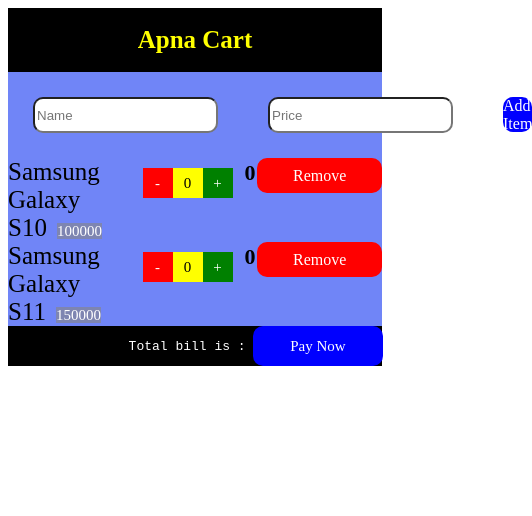
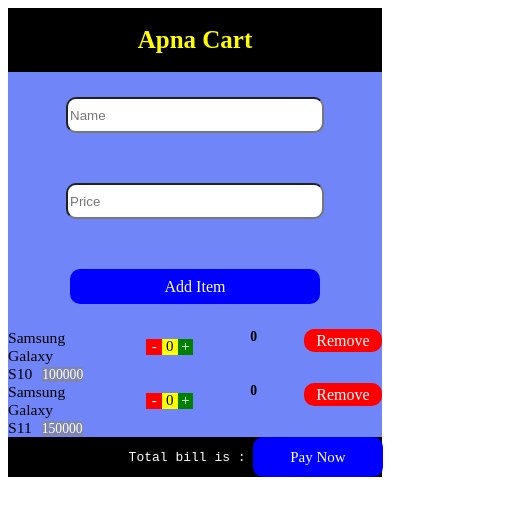
Before and after one commit to Khizarali07/Cart, a React (Create React App) app: page / in a window 390 px wide. Shown: the top 516 px of the page, 532 px wide, since content can reach past the window. Built offline with nearby package versions, Linux system fonts and the light colour scheme.

Commit message:
Update ProductList.css

```diff
--- a/src/mycomponents/componentscss/ProductList.css
+++ b/src/mycomponents/componentscss/ProductList.css
@@ -1,8 +1,9 @@
+@media (min-width:600px) {
     #main {
         width: 100%;
         height: 100%;
         display: flex;
-    align-items:flex-start;
+        align-items: flex-start;
         justify-content: space-evenly;
         background-color: rgb(112, 133, 247);
         color: white;
@@ -15,6 +16,7 @@
         border-radius: 10px;
         text-transform: capitalize;
     }
+
     #one {
         display: flex;
         width: 250px;
@@ -26,6 +28,7 @@
         justify-content: center;
         border-radius: 10px;
     }
+
     #one:hover {
         cursor: pointer;
         background-color: red;
@@ -36,7 +39,7 @@
         width: 100%;
         height: 100%;
         display: flex;
-    align-items:flex-start;
+        align-items: flex-start;
         justify-content: space-evenly;
         background-color: rgb(112, 133, 247);
         color: white;
@@ -47,6 +50,7 @@
         color: black;
         font-size: 25px;
     }
+
     .ione span {
         color: white;
         font-size: 15px;
@@ -60,6 +64,7 @@
         display: flex;
         margin: 10px;
     }
+
     .min {
         width: 30px;
         height: 30px;
@@ -69,6 +74,7 @@
         align-items: center;
         justify-content: center;
     }
+
     .quan {
         width: 30px;
         height: 30px;
@@ -78,6 +84,7 @@
         align-items: center;
         justify-content: center;
     }
+
     .max {
         width: 30px;
         height: 30px;
@@ -87,7 +94,9 @@
         align-items: center;
         justify-content: center;
     }
-.min:hover, .max:hover {
+
+    .min:hover,
+    .max:hover {
         cursor: pointer;
         opacity: 0.7;
     }
@@ -113,7 +122,141 @@
         justify-content: center;
         border-radius: 10px;
     }
+
     .ifour:hover {
         cursor: pointer;
         opacity: 0.7;
     }
+}
+
+@media (max-width:599px) {
+    #main {
+        width: 100%;
+        height: 100%;
+        display: flex;
+        align-items: center;
+        justify-content: space-evenly;
+        flex-direction: column;
+        background-color: rgb(112, 133, 247);
+        color: white;
+    }
+
+    .one {
+        width: 250px;
+        height: 30px;
+        margin: 25px;
+        border-radius: 10px;
+        text-transform: capitalize;
+    }
+
+    #one {
+        display: flex;
+        width: 250px;
+        height: 35px;
+        margin: 25px;
+        background-color: blue;
+        color: white;
+        align-items: center;
+        justify-content: center;
+        border-radius: 10px;
+    }
+
+    #one:hover {
+        cursor: pointer;
+        background-color: red;
+        font-size: 30px;
+    }
+
+    .items {
+        width: 100%;
+        height: 100%;
+        display: flex;
+        align-items: flex-start;
+        justify-content: space-between;
+        background-color: rgb(112, 133, 247);
+        color: white;
+    }
+
+    .ione {
+        width: 22vw;
+        color: black;
+        font-size: 4vw;
+    }
+
+    .ione span {
+        color: white;
+        font-size: 3.5vw;
+        margin-left: 10px;
+        background-color: rgb(126, 133, 177);
+        font-weight: 500;
+    }
+
+    .itwo {
+        font-size: 15px;
+        display: flex;
+        margin: 10px;
+    }
+
+    .min {
+        width: 4vw;
+        height: 4vw;
+        background-color: red;
+        color: white;
+        display: flex;
+        align-items: center;
+        justify-content: center;
+    }
+
+    .quan {
+        width: 4vw;
+        height: 4vw;
+        background-color: yellow;
+        color: black;
+        display: flex;
+        align-items: center;
+        justify-content: center;
+    }
+
+    .max {
+        width: 4vw;
+        height: 4vw;
+        background-color: green;
+        color: white;
+        display: flex;
+        align-items: center;
+        justify-content: center;
+    }
+
+    .min:hover,
+    .max:hover {
+        cursor: pointer;
+        opacity: 0.7;
+    }
+
+    .ithree {
+        width: 4vw;
+        height: 4vw;
+        color: black;
+        display: flex;
+        align-items: center;
+        justify-content: center;
+        font-size: 3.5vw;
+        font-weight: 600;
+    }
+
+    .ifour {
+        width: 20vw;
+        height: 6vw;
+        background-color: red;
+        color: white;
+        display: flex;
+        align-items: center;
+        justify-content: center;
+        border-radius: 10px;
+    }
+
+    .ifour:hover {
+        cursor: pointer;
+        opacity: 0.7;
+    }
+}
```
Lines whose indentation alone changed are shown as unchanged.
